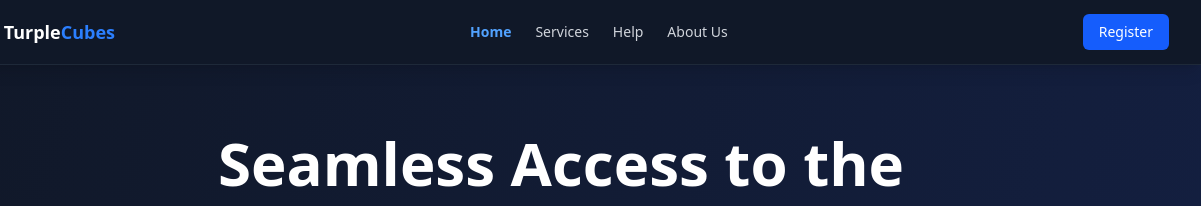
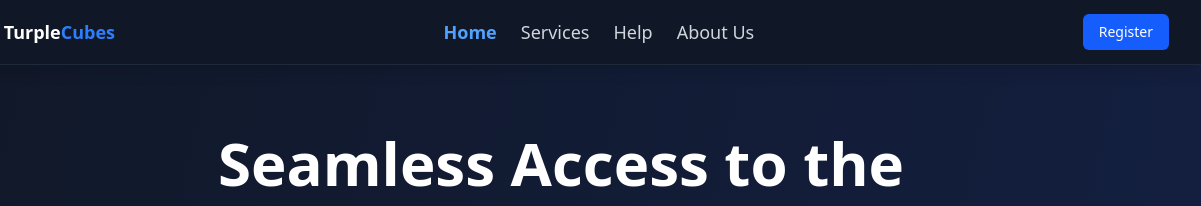
Before and after one commit to sanjaysagar12/Turplecubes_standalone, an Astro site: page / in a window 1280 px wide. Shown: the top 206 px of the page, 79-1280 px from the left. Built offline with nearby package versions, Linux system fonts and the light colour scheme; Astro itself is replaced by a stand-in of ours.

Commit message:
Increase Navbar item font size for improved readability

```diff
--- a/src/components/Navbar.astro
+++ b/src/components/Navbar.astro
@@ -32,7 +32,7 @@ const navItems = [
           navItems.slice(0, 4).map((item) => (
             <a
               href={item.path}
-              class={`text-sm transition-colors duration-200 ${
+              class={`text-lg transition-colors duration-200 ${
                 currentPath === item.path
                   ? "text-blue-400 font-bold"
                   : "text-gray-300 hover:text-blue-400"
```
